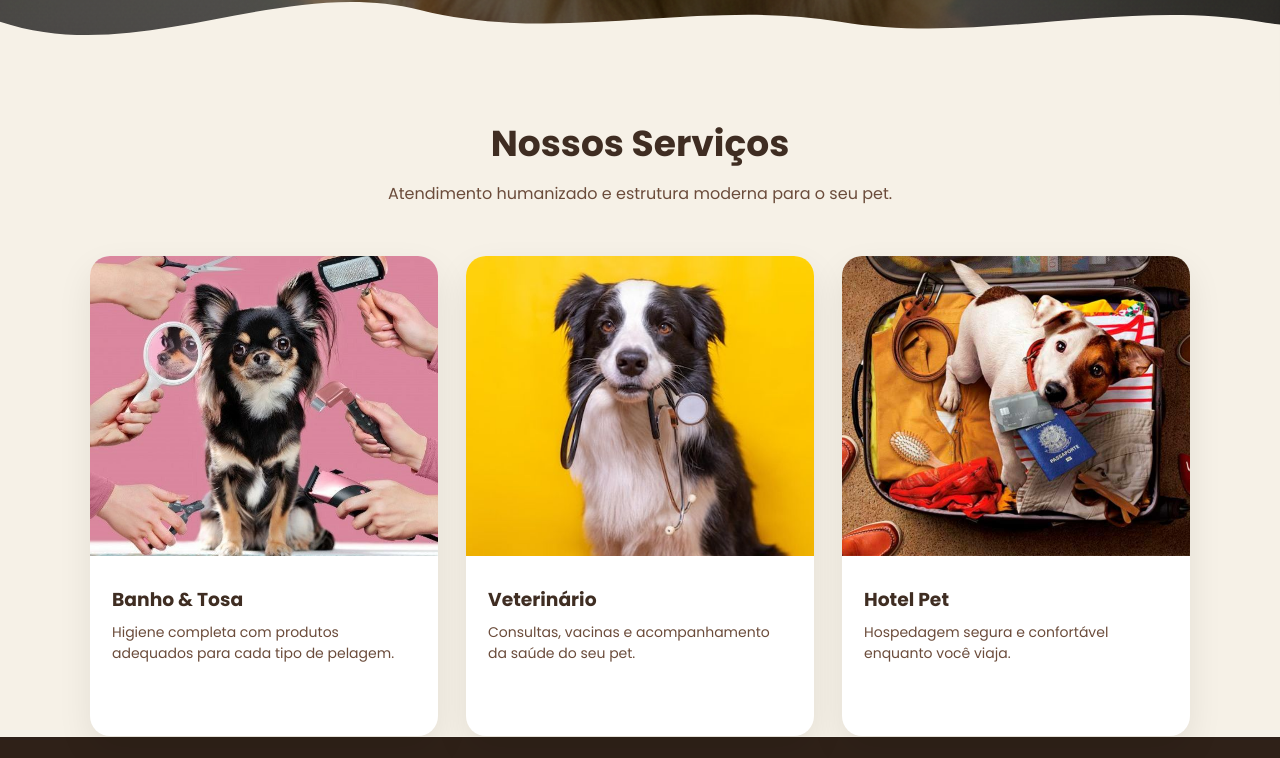
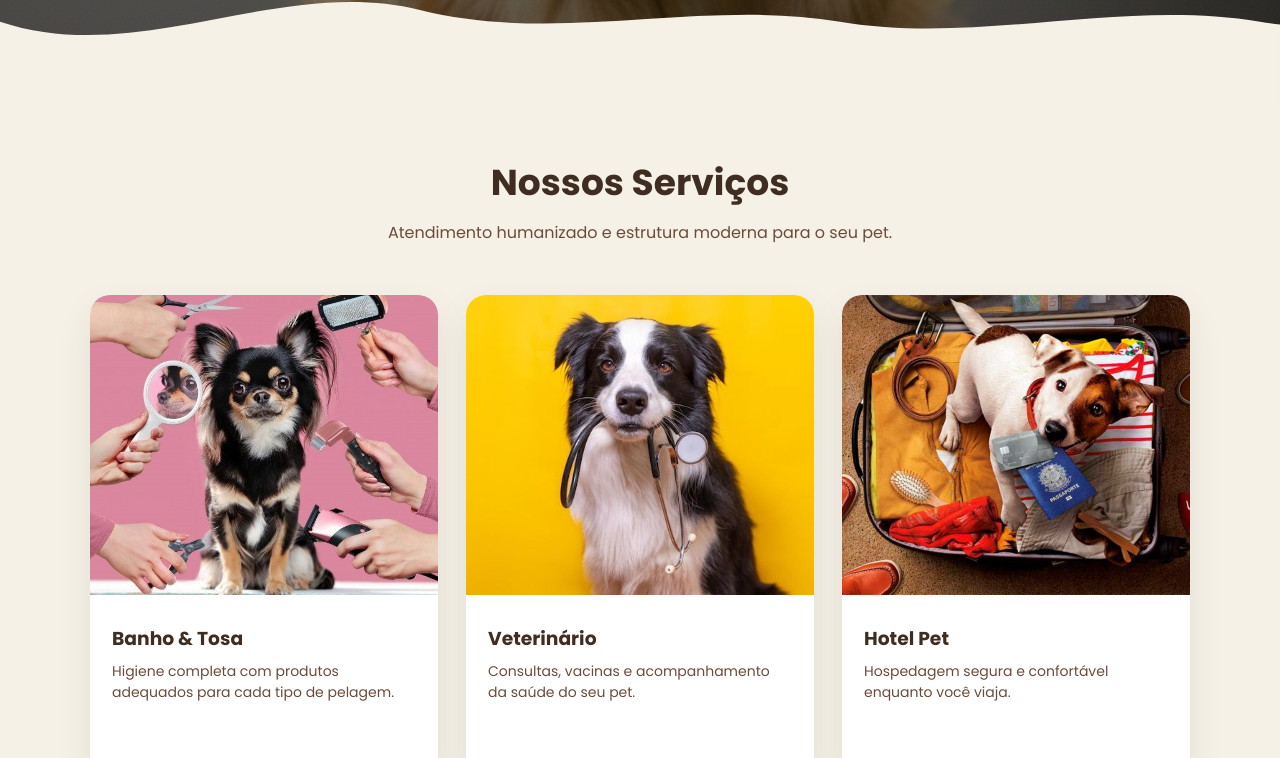
Before and after one commit to davibarbosatech/LP-Go-Pet-, a plain HTML site: page index.html in a window 1280 px wide. Shown: the part 685-1443 px from the top of the page. Drawn offline with Linux system fonts and the light colour scheme.

```diff
--- a/index.html
+++ b/index.html
@@ -219,7 +219,7 @@ body{font-family:Poppins, sans-serif; background:var(--cream); color:var(--text)
 }
 
 /* ===== SEÇÃO SERVIÇOS ===== */
-.services{padding:1px 24px; background:var(--cream);}
+.services{padding:40px 24px; background:var(--cream);}
 .services-container{max-width:1100px; margin:0 auto; text-align:center;}
 .services h2{font-size:36px; color:var(--brown-dark); margin-bottom:10px;}
 .services p{max-width:620px; margin:0 auto 50px; color:#6b4c3b;}
```
